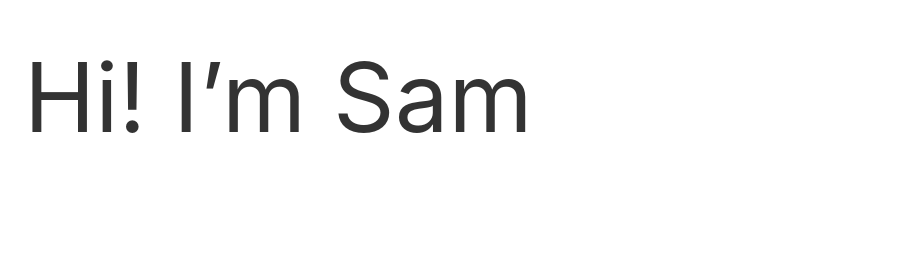
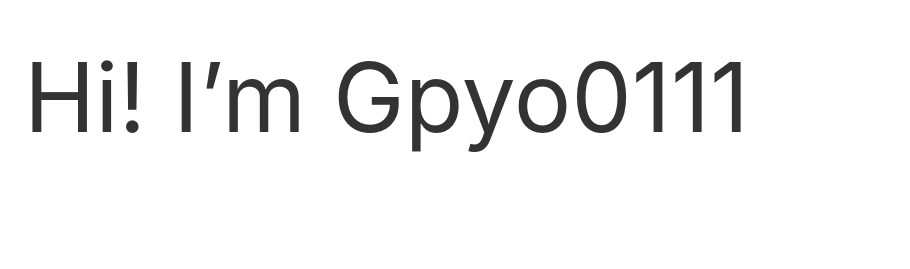
Before and after one commit to gpyo0111/gpyo0111.github.io, a plain HTML site: page index.html in a window 1280 px wide. Shown: the part 125-394 px from the top of the page, without its empty margins (16-926 px from the left). Drawn offline with nearby package versions, Linux system fonts and the light colour scheme.

Commit message:
second build

```diff
--- a/index.html
+++ b/index.html
@@ -171,7 +171,7 @@
 
     <div class="uk-container uk-margin-large-top uk-margin-xlarge-bottom">
 
-        <h1 class="uk-heading-large">Hi! I’m Sam</h1>
+        <h1 class="uk-heading-large">Hi! I’m Gpyo0111</h1>
     </div>
 
 
```
